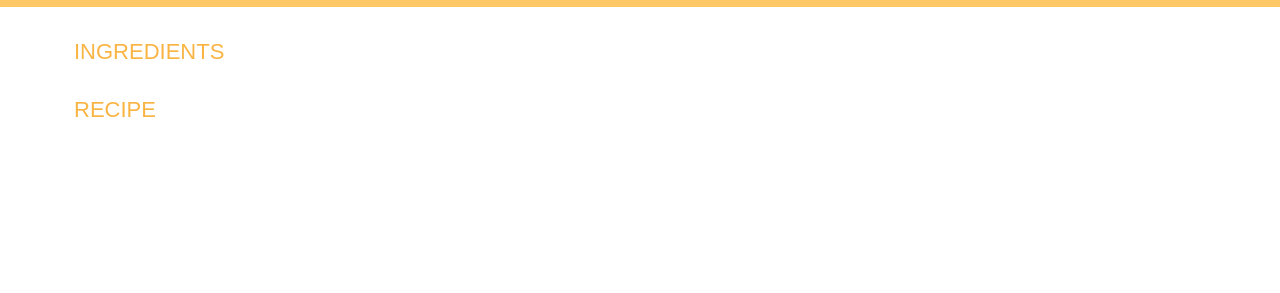
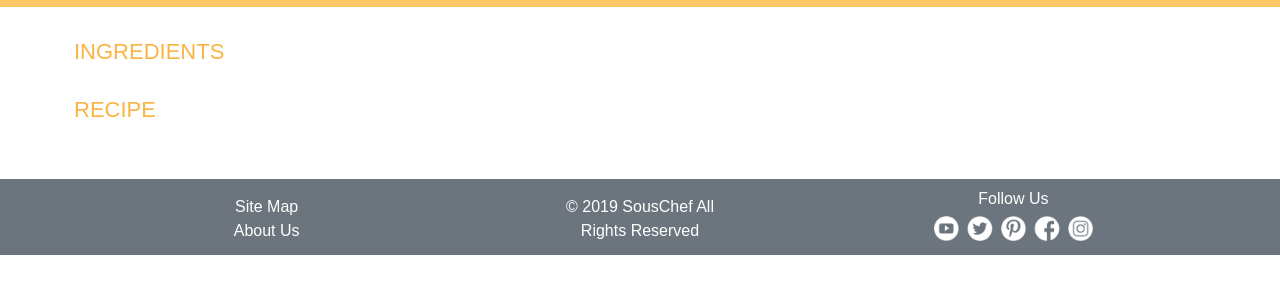
Before and after one commit to dankroz/sousChef-1, a plain HTML site: page html/recipe.html in a window 1280 px wide. Shown: the part 119-412 px from the top of the page. Drawn offline with nearby package versions, Linux system fonts and the light colour scheme; no server answers; a web font is replaced by a local one.

Commit message:
finishedfornow

```diff
--- a/assets/CSS/recipesearchstyle.css
+++ b/assets/CSS/recipesearchstyle.css
@@ -1,5 +1,11 @@
+
+
 .maincolor{
     background-color: #ffc866;
+}
+
+.socialmedia{
+    height: 25px;
 }
 
 .logoimage{
--- a/assets/CSS/recipestyle.css
+++ b/assets/CSS/recipestyle.css
@@ -1,3 +1,7 @@
+.socialmedia{
+    height: 25px;
+}
+
 .maincolor{
     background-color: #ffc866;
 }
--- a/assets/CSS/searchresultsstyle.css
+++ b/assets/CSS/searchresultsstyle.css
@@ -1,3 +1,16 @@
+.content{
+    min-height: calc(100vh - 123px)
+}
+
+/* .footer{
+    height: 100px;
+    background-color: #353132;
+  } */
+
+.socialmedia{
+    height: 25px;
+}
+
 .maincolor{
     background-color: #ffc866;
 }
@@ -99,7 +112,7 @@ a:hover {
 
 .blueline:hover{
     background-color: #ffc866;
-    color:#e8e8e8;
+    color:white;
 }
 
 .blueline{
--- a/html/recipe.html
+++ b/html/recipe.html
@@ -40,6 +40,29 @@
         </div>
     </div>
 
+    <!--FOOTER-->
+    <div class="container-fluid position-static bg-secondary mt-5">
+        <div class="row pb-2 d-flex justify-content-center">
+            <div class="col-6 col-md-4 col-lg-5 order-md-1">
+                <div class="mt-3 mb-1 muli text-white text-center">
+                    Site Map<br>
+                    About Us
+                </div>
+            </div>
+            <div class="col-6 col-md-4 col-lg-5 order-md-3 text-center">
+                <div class="mt-2 mb-1 muli text-white">Follow Us</div>
+                <img class="socialmedia" src="../assets/Images/footersocialicons.png">
+            </div>
+            <div class="col-12 col-md-3 col-lg-2 order-md-2">
+                <div class="mt-3 mb-1 muli text-white text-center">
+                    © 2019 SousChef
+                    All Rights Reserved
+                </div>
+            </div>
+        </div>
+    </div>
+
+
 <script type="text/javascript" src="https://cdnjs.cloudflare.com/ajax/libs/jquery/3.2.1/jquery.min.js"></script>
 <!-- <script src="../assets/javascript/drinks.js"></script> -->
 
```
Also changed, not shown: assets/CSS/congratulations.css (+16 -0 lines), html/SearchResult.html (+27 -0 lines), html/congratulations.html (+4 -2 lines), html/recipesearch.html (+22 -1 lines), index.html (+2 -0 lines), 2 other files.
